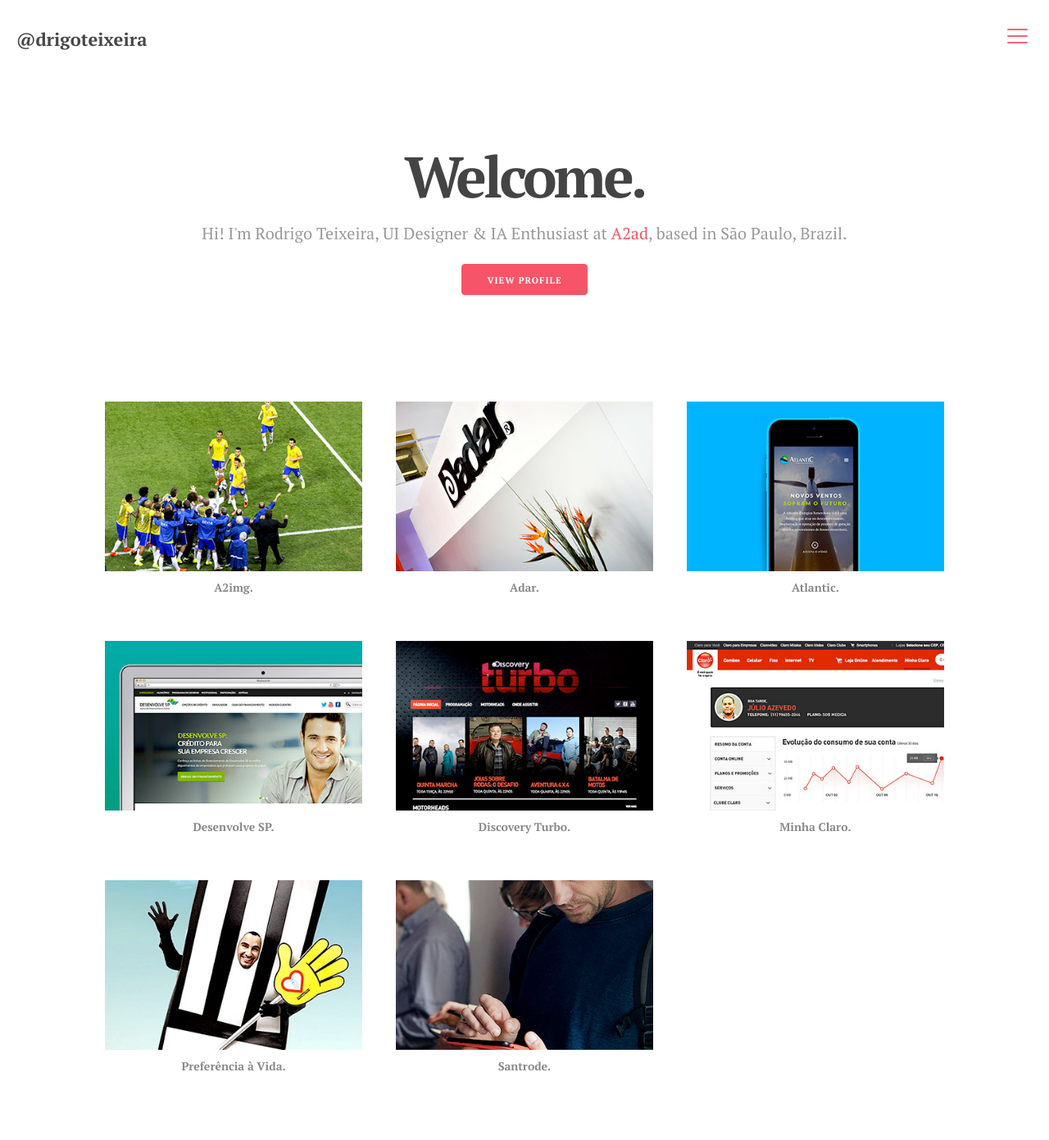
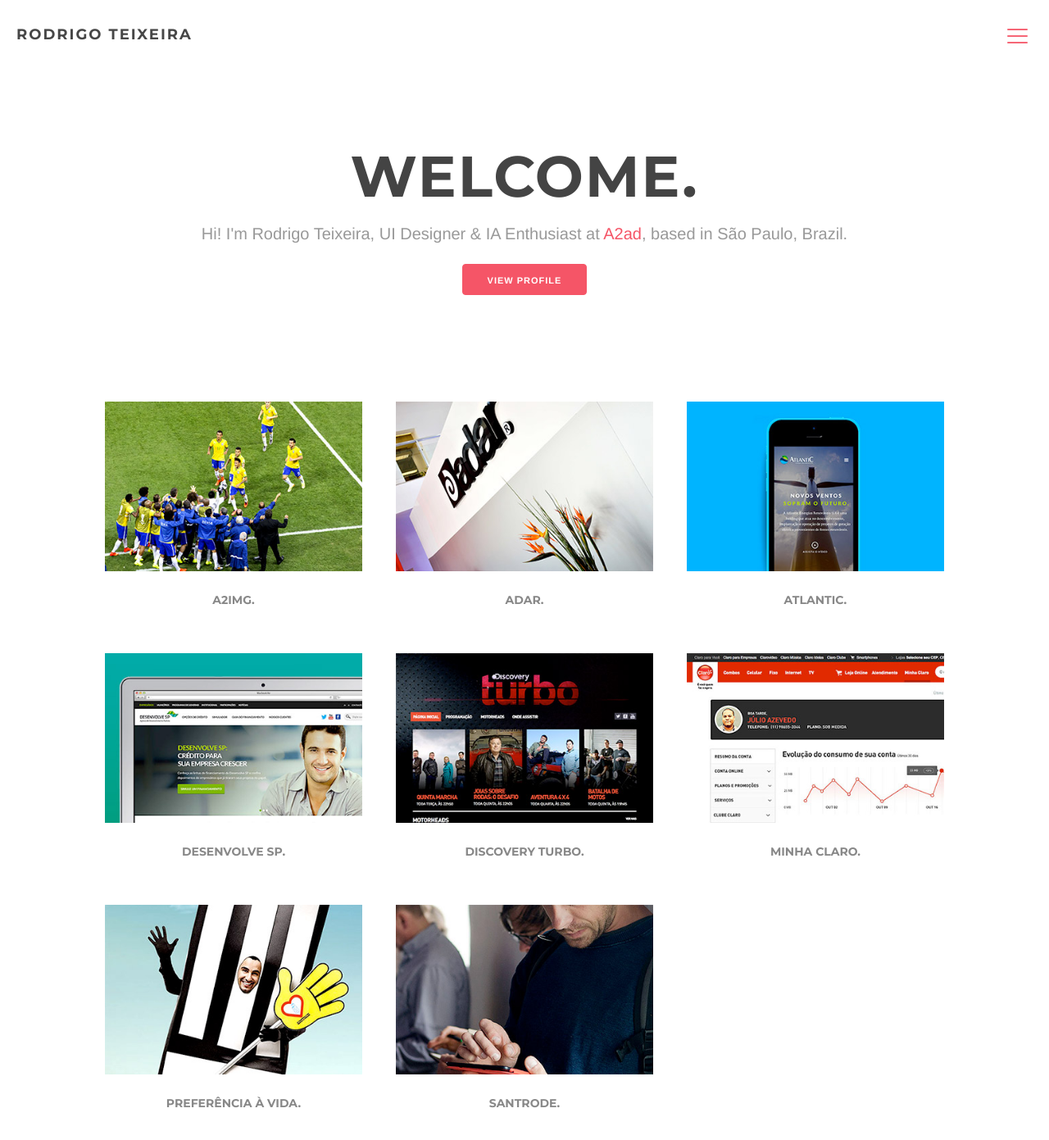
Before and after one commit to drigoteixeira/drigoteixeira.github.io, a Jekyll site: the page built from index.html, in a window 1280 px wide and 1400 px high. Shown: the top 1391 px of the window at 82% size. Built offline with Jekyll 4.4.1, drawn with Linux system fonts in a browser that asks for light colours; nearby versions of some CDN libraries.

Commit message:
Update typo

```diff
--- a/_includes/header.html
+++ b/_includes/header.html
@@ -2,7 +2,7 @@
 <header class="main-header">
 	<div class="row header">
 		<div class="four columns">
-			<h1 class="logo"><a href="/">@drigoteixeira</a></h1>
+			<h1 class="logo"><a href="/">RODRIGO TEIXEIRA</a></h1>
 		</div>
 
 		<div class="mobilenav">
--- a/style.scss
+++ b/style.scss
@@ -35,8 +35,7 @@
 
 */
 
-
-@import url(https://fonts.googleapis.com/css?family=PT+Serif:400,400italic,700,700italic);
+@import url('https://fonts.googleapis.com/css?family=Montserrat:400,700');
 
 
 
@@ -140,7 +139,7 @@
   background: #fff;
   font-size: 1.5em; /* currently ems cause chrome bug misinterpreting rems on body element */
   line-height: 1.5;
-  font-family: 'PT Serif', serif;
+  font-family: "Helvetica Neue", Arial, Verdana, sans-serif;
   color: #555;
   text-rendering: optimizelegibility;
 }
@@ -154,12 +153,12 @@
 /* Typography
 –––––––––––––––––––––––––––––––––––––––––––––––––– */
 h1, h2, h3, h4, h5, h6 {
-  margin-top: 0;
   margin-bottom: 2rem;
   font-weight: 700;
-  letter-spacing: -1px;
+  letter-spacing: 1px;
   color: #333;
-  font-family: 'PT Serif', serif;
+  font-family: 'Montserrat', sans-serif;
+  text-transform: uppercase;
 }
 
 h1 { font-size: 6.0rem; line-height: 1.2;  }
@@ -205,8 +204,9 @@
 
 .tagline h1 {
   font-size: 48px;
+  text-transform: uppercase;
   margin-bottom: 20px;
-  letter-spacing: -4px;
+  letter-spacing: 2px;
   text-align: center;
   font-weight: 700;
   line-height: 66px;
@@ -220,7 +220,7 @@
   display: block;
   color: #444;
   font-size: 70px;
-  letter-spacing: -4px;
+  letter-spacing: 2px;
 
 }
 
@@ -232,8 +232,9 @@
 
 .project-title {
   text-align: center;
-  font-size: 70px;
+  font-size: 60px;
   line-height: 60px;
+  text-transform: uppercase;
 }
 
 @media (max-width: 550px) {
@@ -301,6 +302,7 @@
   line-height: 34px;
   font-size: 1.4em;
   margin-bottom: 20px !important;
+  font-weight: 300;
 }
 
 ul li, ol li {
@@ -635,10 +637,12 @@
 
 .logo {
   text-decoration: none;
-  font-size: 22px;
-  font-weight: bold;
+  font-size: 18px;
+  font-family: 'Montserrat', sans-serif;
+  font-weight: 700;
+  text-transform: uppercase;
   margin-left: 20px;
-  letter-spacing: 0;
+  letter-spacing: 2px;
 }
 
 .logo a {
@@ -791,6 +795,8 @@
 .post-title {
   font-size: 30px;
   line-height: 38px;
+  text-transform: uppercase;
+  margin-top: 0;
 }
 
 .post-detail .post-title {
@@ -1050,6 +1056,7 @@
   letter-spacing: normal;
   text-align: center;
   color: #888;
+  text-transform: uppercase;
 }
 
 .selected-work h3 a {
```
